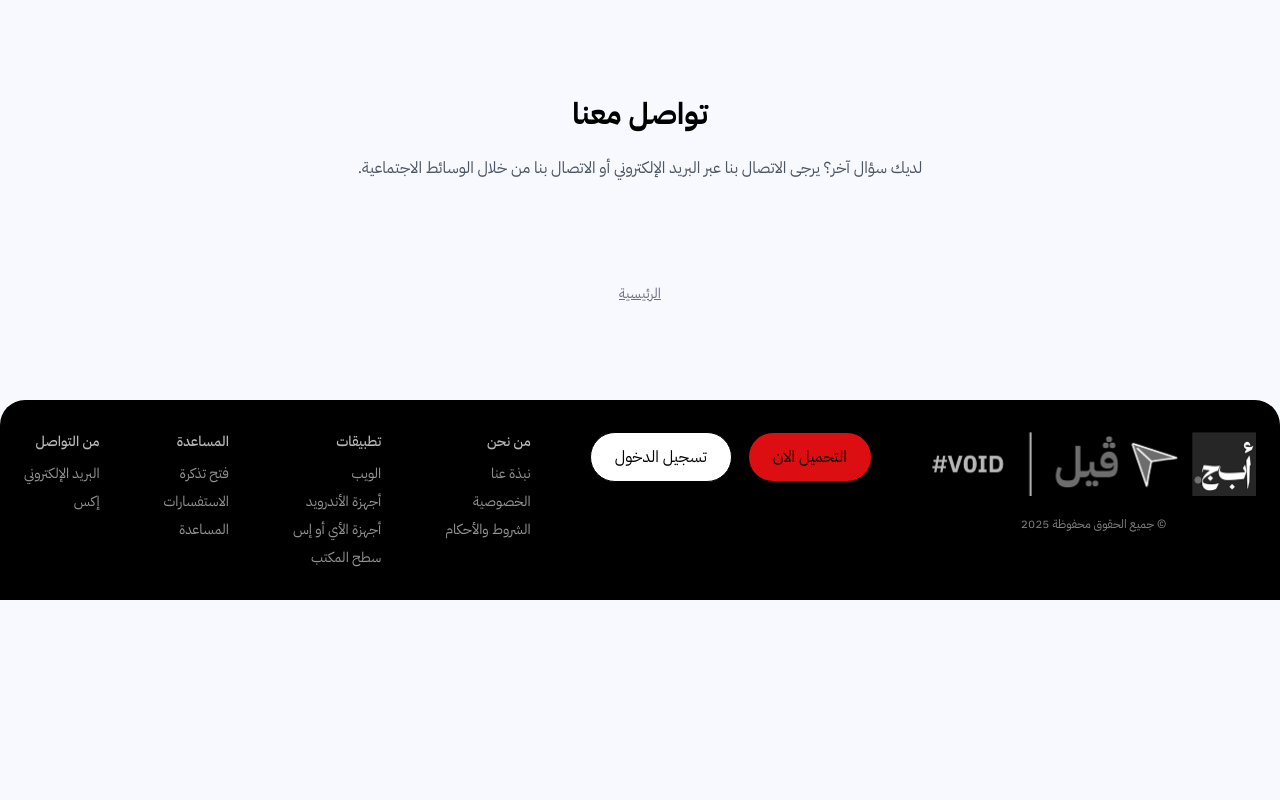
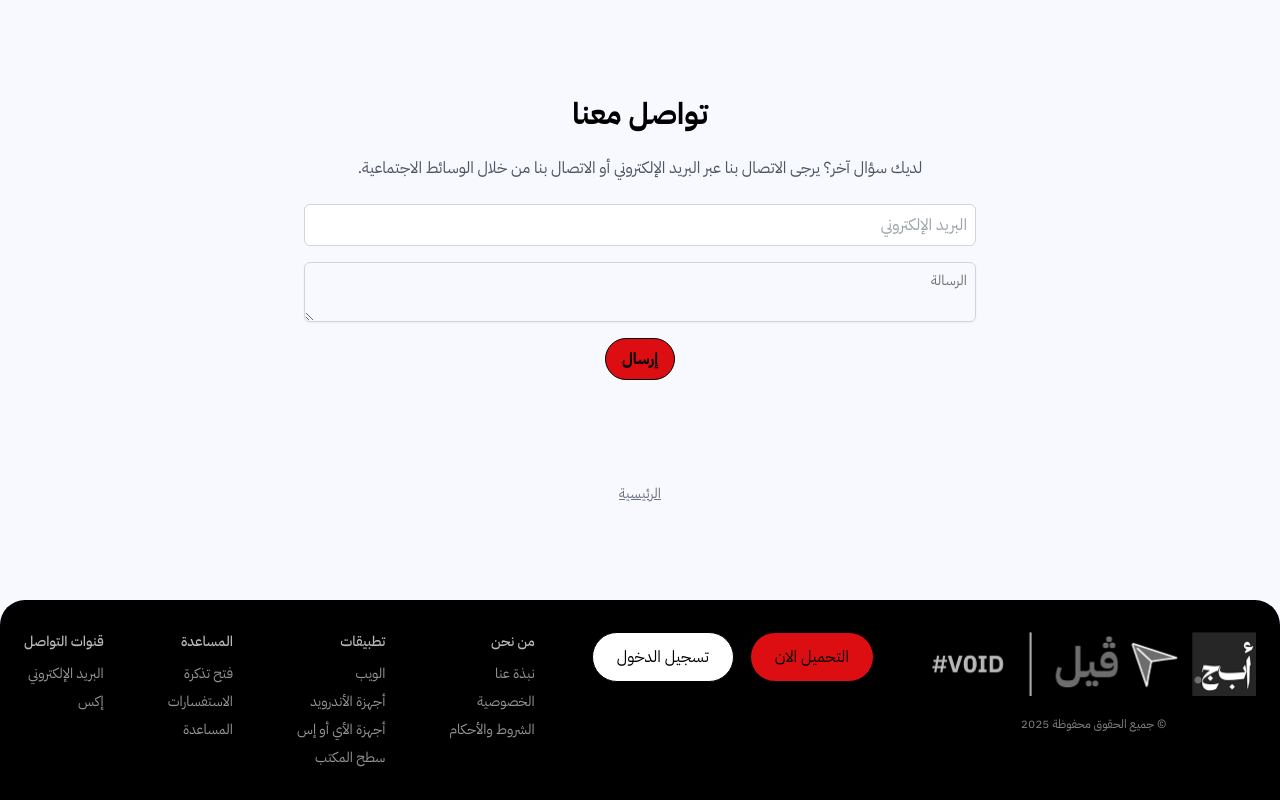
Before and after one commit to v0id-user/Veil, a Next.js app: page /faq in a window 1280 px wide. Shown: the part 640-1440 px from the top of the page. Before the commit the page ends 1240 px from the top, so only its background shows below. Built offline with nearby package versions, Linux system fonts and the light colour scheme.

Commit message:
feat(pages, components): add contact form to FAQ page and create reusable textarea component

```diff
--- a/app/(navs)/faq/page.tsx
+++ b/app/(navs)/faq/page.tsx
@@ -10,6 +10,9 @@ import { ChevronDown } from 'lucide-react';
 import ReactMarkdown from 'react-markdown';
 import { motion, AnimatePresence } from 'motion/react';
 import Link from 'next/link';
+import { Textarea } from '@/components/ui/textarea';
+import Button from '@/components/Button';
+
 const faqItems = [
   {
     question: 'لا يمكنني تسجيل الدخول، ماذا أفعل؟',
@@ -108,8 +111,21 @@ export default function FAQ() {
           لديك سؤال آخر؟ يرجى الاتصال بنا عبر البريد الإلكتروني أو الاتصال بنا من خلال الوسائط
           الاجتماعية.
         </p>
+        {/* Contact Us Form */}
+        <div className="flex flex-col items-center gap-4 w-full max-w-2xl">
+          <input
+            className="w-full p-2 border border-gray-300 rounded-md"
+            type="email"
+            placeholder="البريد الإلكتروني"
+          />
+          <Textarea
+            className="w-full p-2 border border-gray-300 rounded-md"
+            placeholder="الرسالة"
+          />
+          <Button className="px-28 font-bold py-2">إرسال</Button>
+        </div>
       </div>
-      <div className="flex text-sm text-gray-500 underline mt-10 gap-10 hover:text-gray-700 transition-all duration-200">
+      <div className="flex text-sm text-gray-500 underline mt-10 gap-10 hover:text-gray-700 transition-all duration-200 ">
         <Link href="/">الرئيسية</Link>
       </div>
     </div>
--- a/components/AuthForm.tsx
+++ b/components/AuthForm.tsx
@@ -8,6 +8,8 @@ import { useAuth } from '@/lib/api/auth';
 import { BeatLoader } from 'react-spinners';
 import { useState } from 'react';
 import { AuthResponse } from '@/interfaces/auth';
+import { useRouter } from 'next/navigation';
+
 interface AuthFormProps {
   type: 'sign-in' | 'sign-up';
   title: string;
@@ -29,7 +31,7 @@ export default function AuthForm({
 }: AuthFormProps) {
   const { createAccount, signIn, loading } = useAuth();
   const [errorMessage, setErrorMessage] = useState<string | null>(null);
-
+  const router = useRouter();
   const handleSubmit = async (e: React.FormEvent<HTMLFormElement>) => {
     e.preventDefault();
     const formData = new FormData(e.target as HTMLFormElement);
@@ -58,6 +60,7 @@ export default function AuthForm({
     if (response.message.status === 'error') {
       setErrorMessage(response.message.getMessage());
     }
+    router.push(`${process.env.NEXT_PUBLIC_CHAT_SERVICE}/`);
   };
 
   return (
--- a/components/Footer.tsx
+++ b/components/Footer.tsx
@@ -62,25 +62,25 @@ export default function Footer() {
             <LinksColumn
               title="تطبيقات"
               links={[
-                { name: 'الويب', url: '/web' },
-                { name: 'أجهزة الأندرويد', url: '/android' },
-                { name: 'أجهزة الأي أو إس', url: '/ios' },
-                { name: 'سطح المكتب', url: '/desktop' },
+                { name: 'الويب', url: '/' },
+                { name: 'أجهزة الأندرويد', url: '/download' },
+                { name: 'أجهزة الأي أو إس', url: '/download' },
+                { name: 'سطح المكتب', url: '/download' },
               ]}
             />
             <LinksColumn
               title="المساعدة"
               links={[
-                { name: 'فتح تذكرة', url: '/support/ticket' },
-                { name: 'الاستفسارات', url: '/support/inquiries' },
-                { name: 'المساعدة', url: '/support' },
+                { name: 'فتح تذكرة', url: '/faq' },
+                { name: 'الاستفسارات', url: '/faq' },
+                { name: 'المساعدة', url: '/faq' },
               ]}
             />
             <LinksColumn
-              title="من التواصل"
+              title="قنوات التواصل"
               links={[
-                { name: 'البريد الإلكتروني', url: '/contact/email' },
-                { name: 'إكس', url: '/contact/x' },
+                { name: 'البريد الإلكتروني', url: 'mailto:hello@veil.im' },
+                { name: 'إكس', url: 'https://x.com/v0id_user' },
               ]}
             />
           </div>
--- /dev/null
+++ b/components/ui/textarea.tsx
@@ -0,0 +1,21 @@
+import * as React from 'react';
+
+import { cn } from '@/lib/utils';
+
+const Textarea = React.forwardRef<HTMLTextAreaElement, React.ComponentProps<'textarea'>>(
+  ({ className, ...props }, ref) => {
+    return (
+      <textarea
+        className={cn(
+          'flex min-h-[60px] w-full rounded-md border border-neutral-200 bg-transparent px-3 py-2 text-base shadow-sm placeholder:text-neutral-500 focus-visible:outline-none focus-visible:ring-1 focus-visible:ring-neutral-950 disabled:cursor-not-allowed disabled:opacity-50 md:text-sm dark:border-neutral-800 dark:placeholder:text-neutral-400 dark:focus-visible:ring-neutral-300',
+          className
+        )}
+        ref={ref}
+        {...props}
+      />
+    );
+  }
+);
+Textarea.displayName = 'Textarea';
+
+export { Textarea };
```
